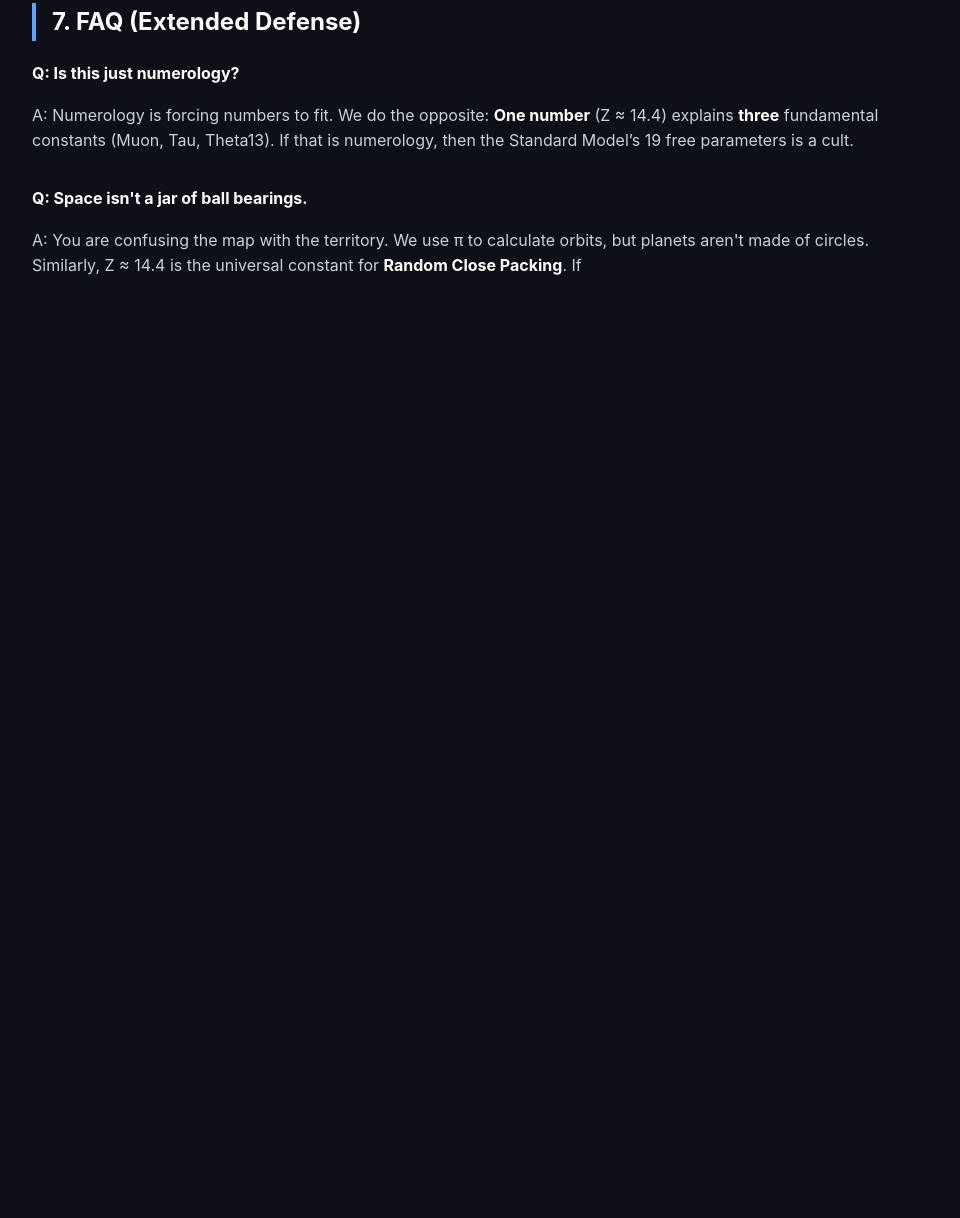
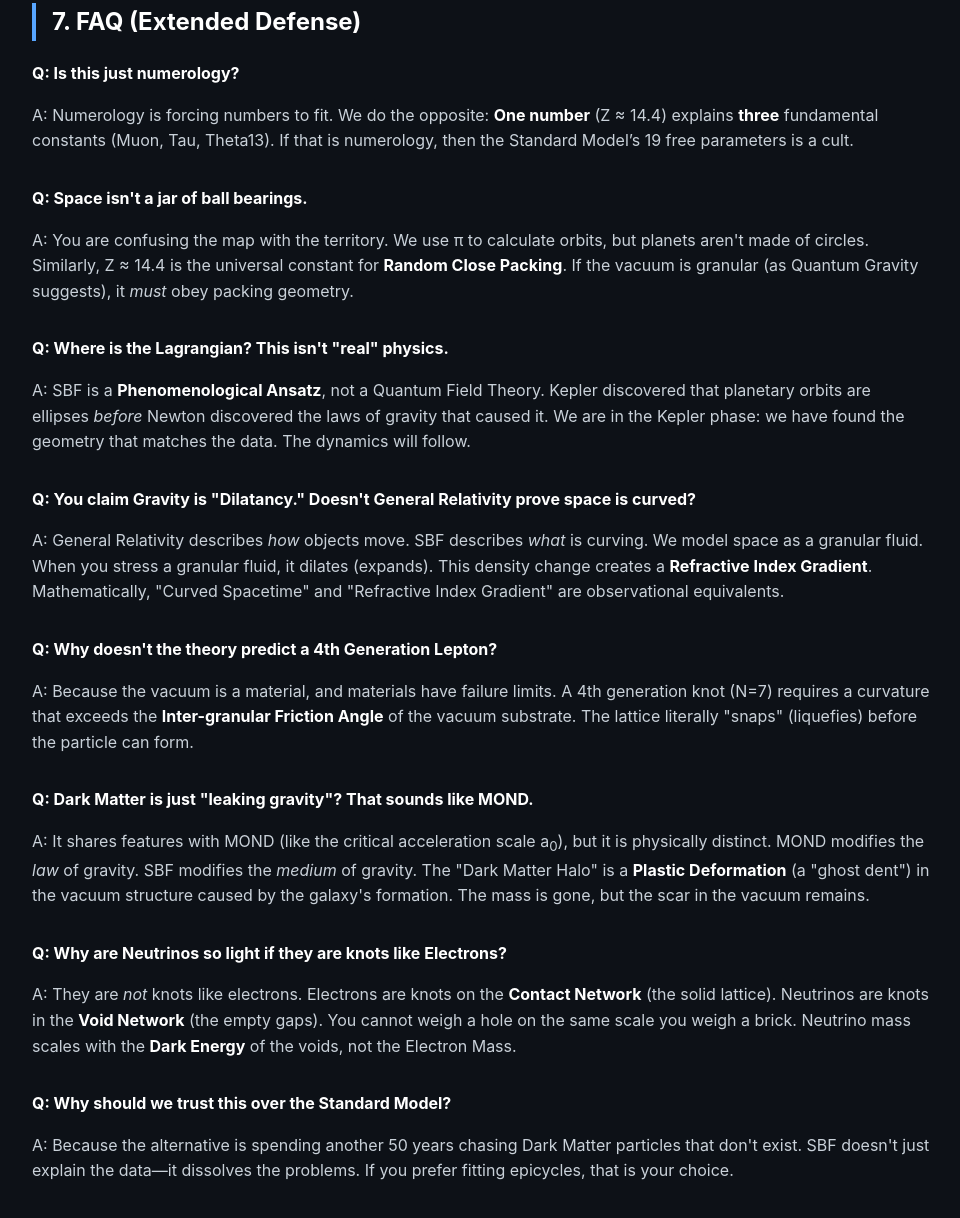
Before and after one commit to gomni1/SBF-Unified-Framework, a plain HTML site: page index.html in a window 1280 px wide. Shown: the part 4577-5795 px from the top of the page, without its empty margins (158-1118 px from the left). Before the commit the page ends 5016 px from the top, so only its background shows below. Drawn offline with Linux system fonts and the light colour scheme.

Commit message:
Update index.html

```diff
--- a/index.html
+++ b/index.html
@@ -317,4 +317,36 @@
 
         <div class="faq-item">
             <span class="faq-q">Q: Space isn't a jar of ball bearings.</span>
-            <p>A: You are confusing the map with the territory. We use &pi; to calculate orbits, but planets aren't made of circles. Similarly, Z &approx; 14.4 is the universal constant for <strong>Random Close Packing</strong>. If
+            <p>A: You are confusing the map with the territory. We use &pi; to calculate orbits, but planets aren't made of circles. Similarly, Z &approx; 14.4 is the universal constant for <strong>Random Close Packing</strong>. If the vacuum is granular (as Quantum Gravity suggests), it <em>must</em> obey packing geometry.</p>
+        </div>
+
+        <div class="faq-item">
+            <span class="faq-q">Q: Where is the Lagrangian? This isn't "real" physics.</span>
+            <p>A: SBF is a <strong>Phenomenological Ansatz</strong>, not a Quantum Field Theory. Kepler discovered that planetary orbits are ellipses <em>before</em> Newton discovered the laws of gravity that caused it. We are in the Kepler phase: we have found the geometry that matches the data. The dynamics will follow.</p>
+        </div>
+
+        <div class="faq-item">
+            <span class="faq-q">Q: You claim Gravity is "Dilatancy." Doesn't General Relativity prove space is curved?</span>
+            <p>A: General Relativity describes <em>how</em> objects move. SBF describes <em>what</em> is curving. We model space as a granular fluid. When you stress a granular fluid, it dilates (expands). This density change creates a <strong>Refractive Index Gradient</strong>. Mathematically, "Curved Spacetime" and "Refractive Index Gradient" are observational equivalents.</p>
+        </div>
+
+        <div class="faq-item">
+            <span class="faq-q">Q: Why doesn't the theory predict a 4th Generation Lepton?</span>
+            <p>A: Because the vacuum is a material, and materials have failure limits. A 4th generation knot (N=7) requires a curvature that exceeds the <strong>Inter-granular Friction Angle</strong> of the vacuum substrate. The lattice literally "snaps" (liquefies) before the particle can form.</p>
+        </div>
+
+        <div class="faq-item">
+            <span class="faq-q">Q: Dark Matter is just "leaking gravity"? That sounds like MOND.</span>
+            <p>A: It shares features with MOND (like the critical acceleration scale a<sub>0</sub>), but it is physically distinct. MOND modifies the <em>law</em> of gravity. SBF modifies the <em>medium</em> of gravity. The "Dark Matter Halo" is a <strong>Plastic Deformation</strong> (a "ghost dent") in the vacuum structure caused by the galaxy's formation. The mass is gone, but the scar in the vacuum remains.</p>
+        </div>
+
+        <div class="faq-item">
+            <span class="faq-q">Q: Why are Neutrinos so light if they are knots like Electrons?</span>
+            <p>A: They are <em>not</em> knots like electrons. Electrons are knots on the <strong>Contact Network</strong> (the solid lattice). Neutrinos are knots in the <strong>Void Network</strong> (the empty gaps). You cannot weigh a hole on the same scale you weigh a brick. Neutrino mass scales with the <strong>Dark Energy</strong> of the voids, not the Electron Mass.</p>
+        </div>
+
+        <div class="faq-item">
+            <span class="faq-q">Q: Why should we trust this over the Standard Model?</span>
+            <p>A: Because the alternative is spending another 50 years chasing Dark Matter particles that don't exist. SBF doesn't just explain the data—it dissolves the problems. If you prefer fitting epicycles, that is your choice.</p>
+        </div>
+    </section>
```
